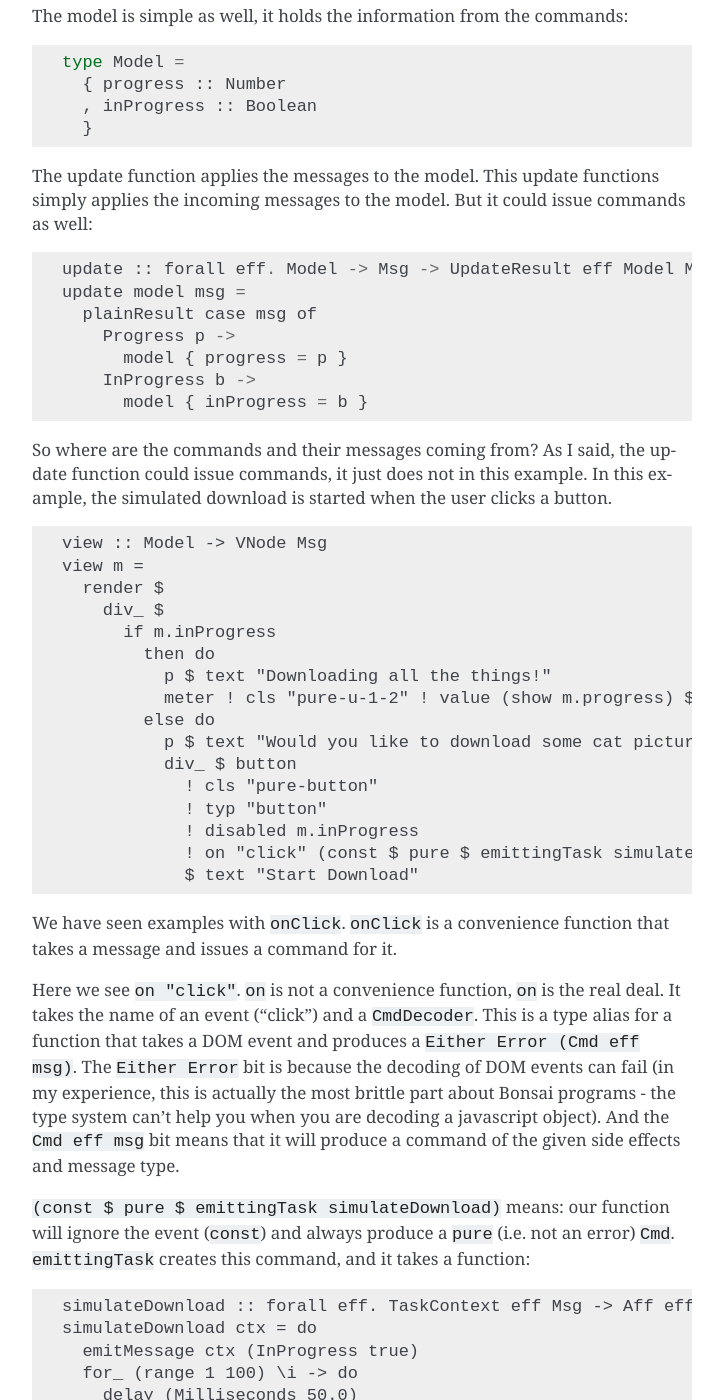
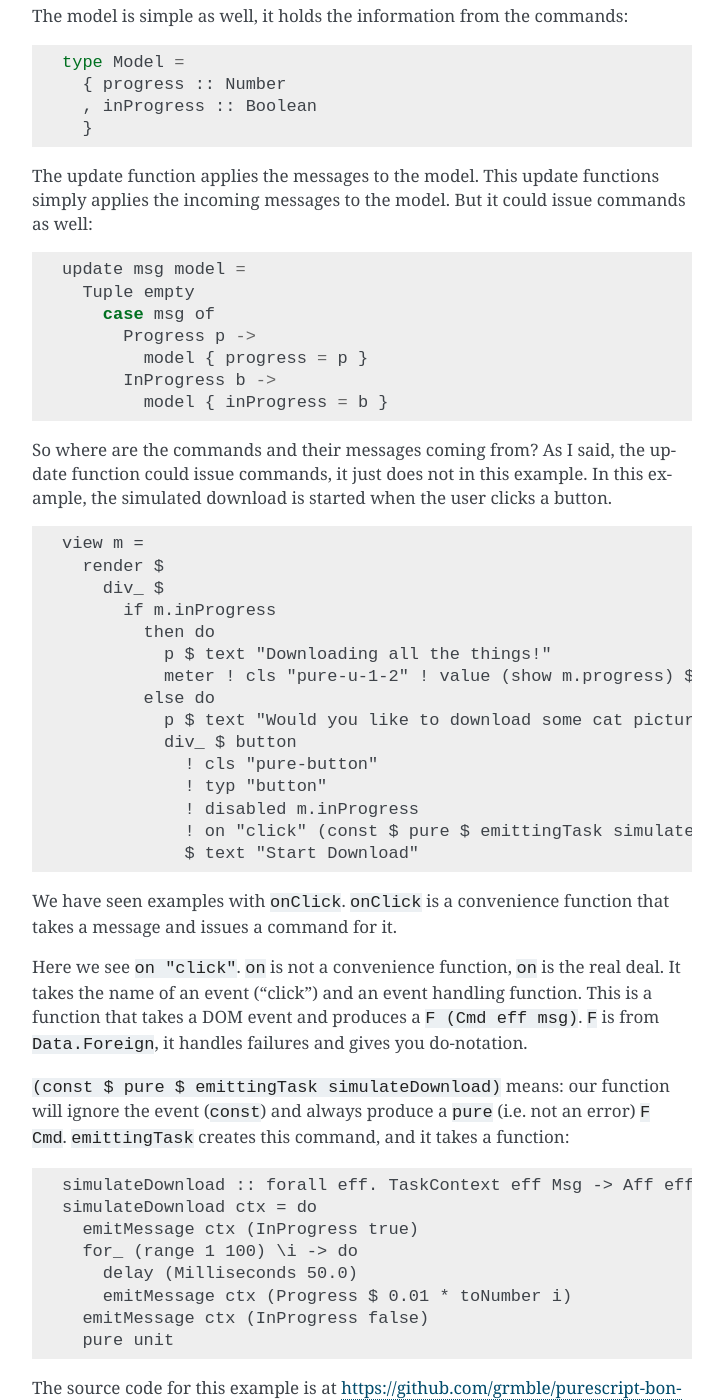
Before and after one commit to grmble/purescript-bonsai-docs, a Sphinx documentation site: the page built from docs/commands.rst, in a window 1280 px wide and 1400 px high, scrolled down 677 px. Shown: the whole window, without its empty margins (388-1111 px from the left). Built offline with Sphinx 7.4.7, drawn with Linux system fonts in a browser that asks for light colours; some of the changed text lies outside the part shown.

```diff
--- a/bower.json
+++ b/bower.json
@@ -18,7 +18,9 @@
     "purescript-console": "^3.0.0",
     "purescript-debug": "^3.0.0",
     "purescript-exceptions": "^3.1.0",
-    "purescript-bonsai": "grmble/purescript-bonsai#master"
+    "purescript-bonsai": "grmble/purescript-bonsai#master",
+    "purescript-bonsai-html": "grmble/purescript-bonsai-html#master"
+
   },
   "devDependencies": {
     "purescript-psci-support": "^3.0.0"
--- a/docs/commands.rst
+++ b/docs/commands.rst
@@ -46,13 +46,13 @@ The update function applies the messages to the model.  This update functions
 simply applies the incoming messages to the model.  But it could issue commands
 as well::
 
-    update :: forall eff. Model -> Msg -> UpdateResult eff Model Msg
-    update model msg =
-      plainResult case msg of
-        Progress p ->
-          model { progress = p }
-        InProgress b ->
-          model { inProgress = b }
+    update msg model =
+      Tuple empty
+        case msg of
+          Progress p ->
+            model { progress = p }
+          InProgress b ->
+            model { inProgress = b }
 
 
 So where are the commands and their messages coming from?
@@ -61,7 +61,6 @@ not in this example.  In this example, the simulated download
 is started when the user clicks a button.
 ::
 
-    view :: Model -> VNode Msg
     view m =
       render $
         div_ $
@@ -83,18 +82,14 @@ that takes a message and issues a command for it.
 
 Here we see ``on "click"``.
 ``on`` is not a convenience function, ``on`` is the real deal.
-It takes the name of an event ("click") and a ``CmdDecoder``.  This is
-a type alias for a function that takes a DOM event and produces a
-``Either Error (Cmd eff msg)``.  The ``Either Error`` bit is because
-the decoding of DOM events can fail (in my experience, this is actually
-the most brittle part about Bonsai programs - the type system can't help
-you when you are decoding a javascript object).  And the ``Cmd eff msg``
-bit means that it will produce a command of the given side effects and message
-type.
+It takes the name of an event ("click") and an event handling function.
+This is a function that takes a DOM event and produces a
+``F (Cmd eff msg)``. ``F`` is from ``Data.Foreign``, it handles
+failures and gives you do-notation.
 
 ``(const $ pure $ emittingTask simulateDownload)`` means: our function will
 ignore the event (``const``) and always produce a ``pure`` (i.e. not an error)
-``Cmd``.  ``emittingTask`` creates this command, and it takes a function::
+``F Cmd``.  ``emittingTask`` creates this command, and it takes a function::
 
     simulateDownload :: forall eff. TaskContext eff Msg -> Aff eff Unit
     simulateDownload ctx = do
@@ -110,6 +105,11 @@ The source code for this example is at
 https://github.com/grmble/purescript-bonsai-docs/blob/master/src/Examples/Basic/Animation.purs
 
 
+.. rubric:: Footnotes
+
+.. [#f1] You can also arrange for commands to be issued from outside via ``issueCommand``
+
+
 .. raw:: html
 
     <script type="text/javascript" src="_static/examplesBasicAnimation.js"></script>
--- a/docs/conf.py
+++ b/docs/conf.py
@@ -56,9 +56,9 @@ author = 'Juergen Gmeiner'
 # built documents.
 #
 # The short X.Y version.
-version = '0.6.0'
+version = '1.0.0'
 # The full version, including alpha/beta/rc tags.
-release = '0.6.0'
+release = '1.0.0-beta01'
 
 # The language for content autogenerated by Sphinx. Refer to documentation
 # for a list of supported languages.
--- a/docs/intro.rst
+++ b/docs/intro.rst
@@ -44,10 +44,10 @@ In this case, the *Model* is simply an ``Int``.  The messages can be
       | Dec
 
 The *update function* applies these messages to the current count.
-In this example, it returns a *plain result* - a new count
-(it could also return commands to apply more messages)::
+It returns a *Tuple* of command and model.  Here the command is
+empty, but it could also return commands to apply more messages::
 
-    update model msg = plainResult $
+    update msg model = Tuple empty $
       case msg of
         Inc ->
           model + 1
```
Also changed, not shown: other parts of docs/commands.rst (+3 -3 lines), docs/update.rst (+6 -7 lines), docs/view.rst (+9 -1 lines), 1 other file.
